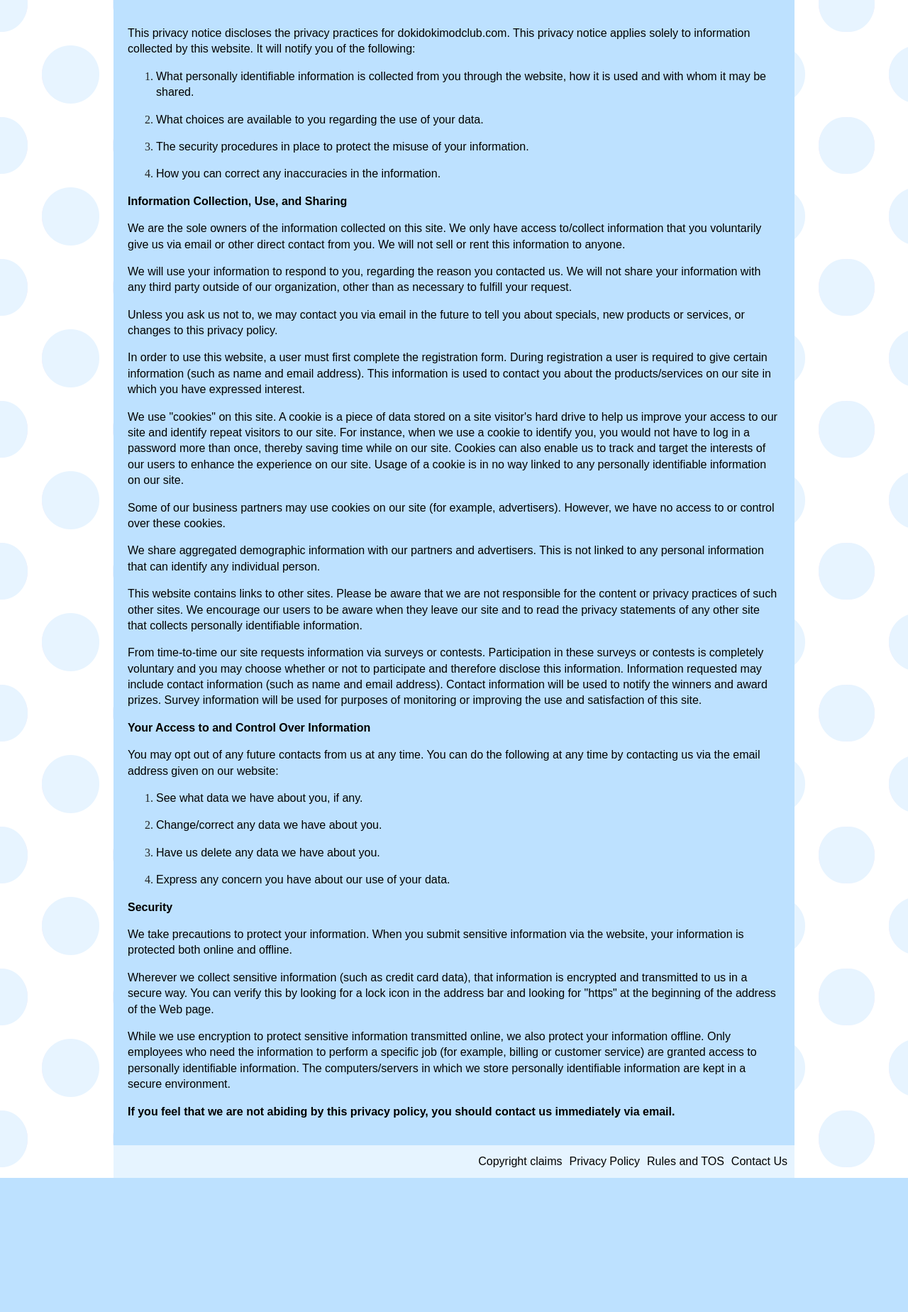
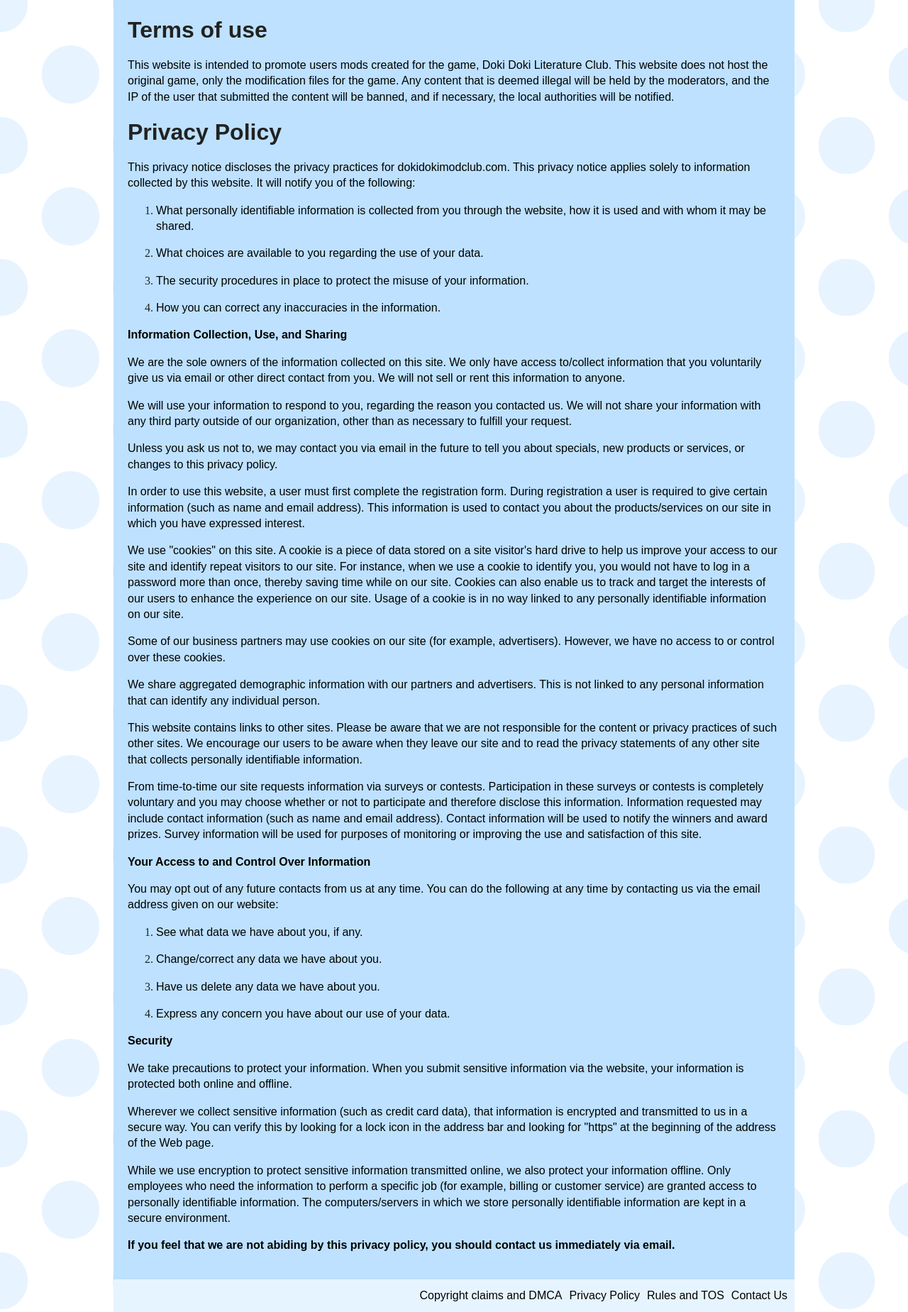
Before and after one commit to vigetious/modding_website, a Django app: page /support/privacypolicy in a window 1280 px wide. Shown: the part 95-1944 px from the top of the page at 71% size. Before the commit the page ends 1755 px from the top, so only its background shows below. Run offline with Django 3.2, Linux system fonts and the light colour scheme; parts of the project's set-up code (start-up, migrations or seed data) failed here and were passed over; some libraries are stand-ins or nearby versions.

Commit message:
added gdpr and privacy stuff

```diff
--- a/accounts/templates/registration/signup.html
+++ b/accounts/templates/registration/signup.html
@@ -63,6 +63,7 @@
                 {{ form.captcha }}
             </div>
         </div>
+        <p>By creating an account, you have read and agreed with our <a href="{% url 'privacypolicy' %}">terms and conditions</a></p>
         <input type="submit" value="Sign Up">
     </form>
     </div>
--- a/pages/templates/pages/DMCA.html
+++ b/pages/templates/pages/DMCA.html
@@ -4,5 +4,5 @@
 {% block content %}
     <title>Copyright claims</title>
     <h1>Copyright claims</h1>
-    <p>If you believe someone has copied your creations without permission, please <a href="{% url 'contactUs' %}">contact us</a> so we can sort the problem out. If any problems are found, the mod and all of the data of the mod will be removed from the server so it will no longer be available.</p>
+    <p>If you believe someone has copied your creations without your permission, please <a href="{% url 'contactUs' %}">contact us</a> so we can sort the problem out. If any problems are found, the mod and all of the data of the mod will be removed from the server so it will no longer be available.</p>
 {% endblock %}
--- a/pages/templates/pages/privacypolicy.html
+++ b/pages/templates/pages/privacypolicy.html
@@ -2,6 +2,9 @@
 {% load static %}
 
 {% block content %}
+    <h1>Terms of use</h1>
+    <p>This website is intended to promote users mods created for the game, Doki Doki Literature Club. This website does not host the original game, only the modification files for the game. Any content that is deemed illegal will be held by the moderators, and the IP of the user that submitted the content will be banned, and if necessary, the local authorities will be notified. </p>
+    <h1>Privacy Policy</h1>
     <p>This privacy notice discloses the privacy practices for dokidokimodclub.com. This privacy notice applies solely to information collected by this website. It will notify you of the following:</p>
     <ol>
         <li><p>What personally identifiable information is collected from you through the website, how it is used and with whom it may be shared.</p></li>
--- a/templates/base.html
+++ b/templates/base.html
@@ -88,7 +88,7 @@
             <li><a href="{% url 'contactUs' %}">Contact Us</a></li>
             <li><a href="{% url 'rules' %}">Rules and TOS</a></li>
             <li><a href="{% url 'privacypolicy' %}">Privacy Policy</a></li>
-            <li><a href="{% url 'copyright' %}">Copyright claims</a> </li>
+            <li><a href="{% url 'copyright' %}">Copyright claims and DMCA</a> </li>
         </ul>
     </div>
 </div>
```
